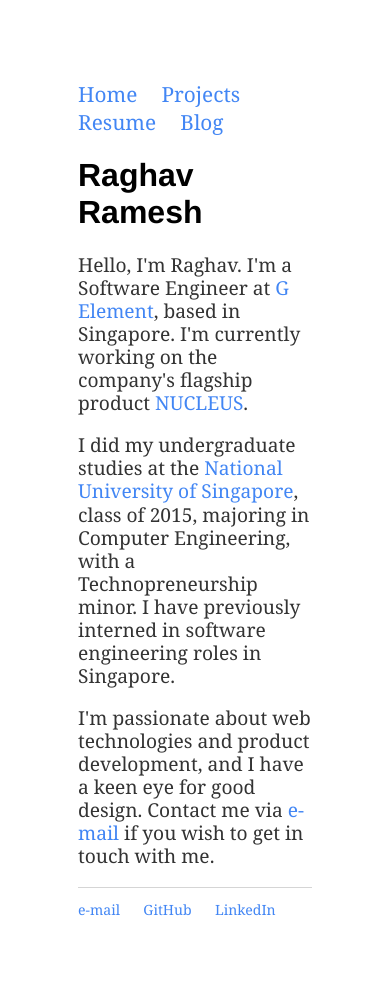
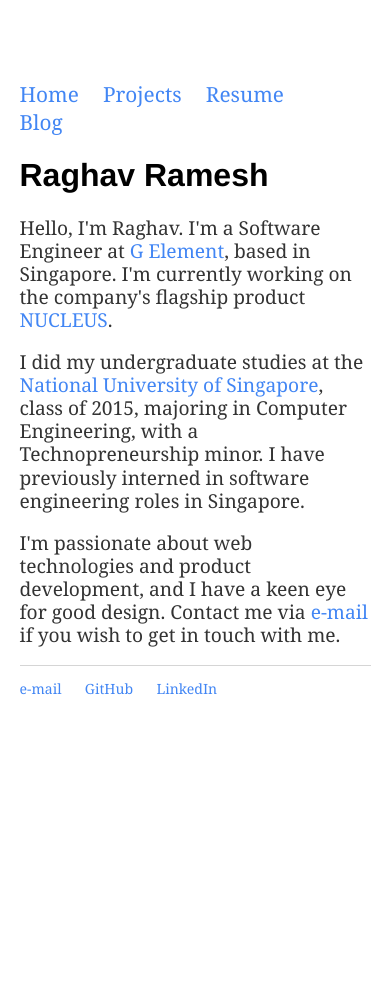
Before and after one commit to RaghavRamesh/RaghavRamesh.github.io, a Jekyll site: the page built from index.html, in a window 390 px wide. Built offline with Jekyll 4.4.1, drawn with Linux system fonts in a browser that asks for light colours; after the commit the page ends 900 px from its top, so only the background shows below that.

Commit message:
Uncommented media queries.

```diff
--- a/css/main.css
+++ b/css/main.css
@@ -67,18 +67,18 @@ ul.posts li {
     text-align: center;
 }
 
-// @media screen
-//     and (min-width: 320px)
-//     and (max-width: 479px) {
-//     body {
-//         width: 90%;
-//     }
-// }
+@media screen
+    and (min-width: 320px)
+    and (max-width: 479px) {
+    body {
+        width: 90%;
+    }
+}
 
-// @media screen
-//     and (min-width: 480px)
-//     and (max-width: 900px) {
-//     body {
-//         width: 80%;
-//     }
-// }
+@media screen
+    and (min-width: 480px)
+    and (max-width: 900px) {
+    body {
+        width: 80%;
+    }
+}
```
